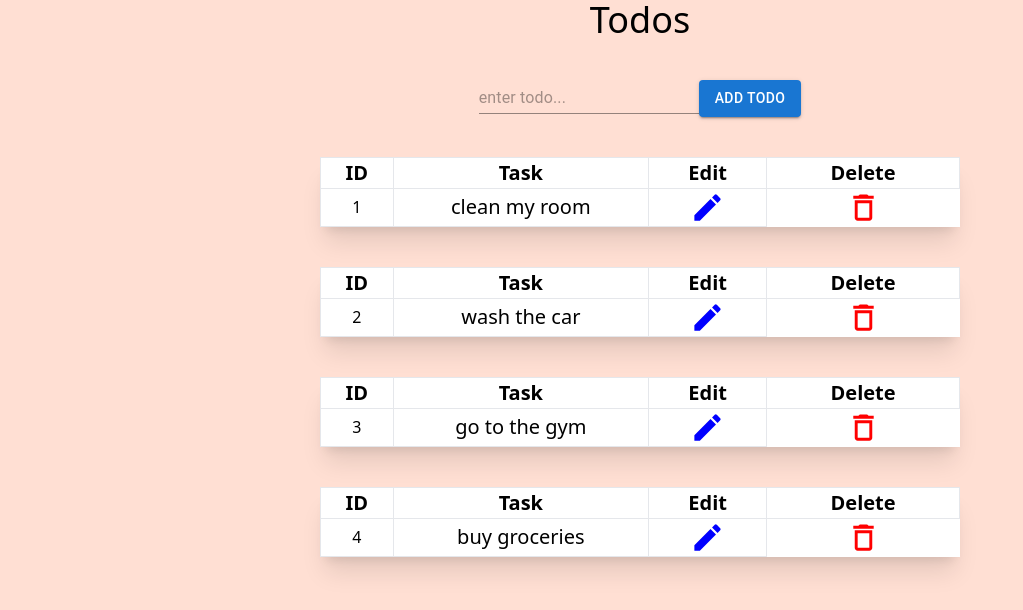
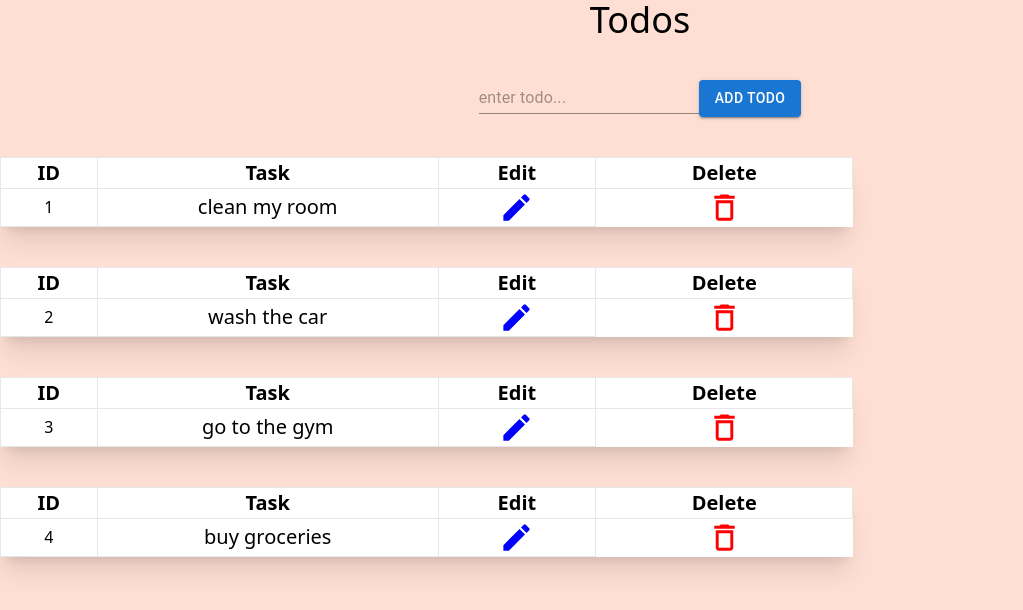
Before and after one commit to TyroneKong/Todos, a React (Create React App) app: page / in a window 1280 px wide. Shown: the top 610 px of the page, without its empty margins (0-1023 px from the left). Built offline with nearby package versions, Linux system fonts and the light colour scheme; data requests are answered from the project's data file.

Commit message:
removed margin

```diff
--- a/src/components/todos/TodosList.tsx
+++ b/src/components/todos/TodosList.tsx
@@ -41,7 +41,7 @@ const TodosList: FC<propTypes> = ({ todos, setTodos }) => {
   };
 
   return (
-    <div className="mt-10 gap-10 flex flex-col ml-80	">
+    <div className="mt-10 gap-10 flex flex-col 	">
       {!edit
         ? todos.map((todo: any) => {
             return (
```
